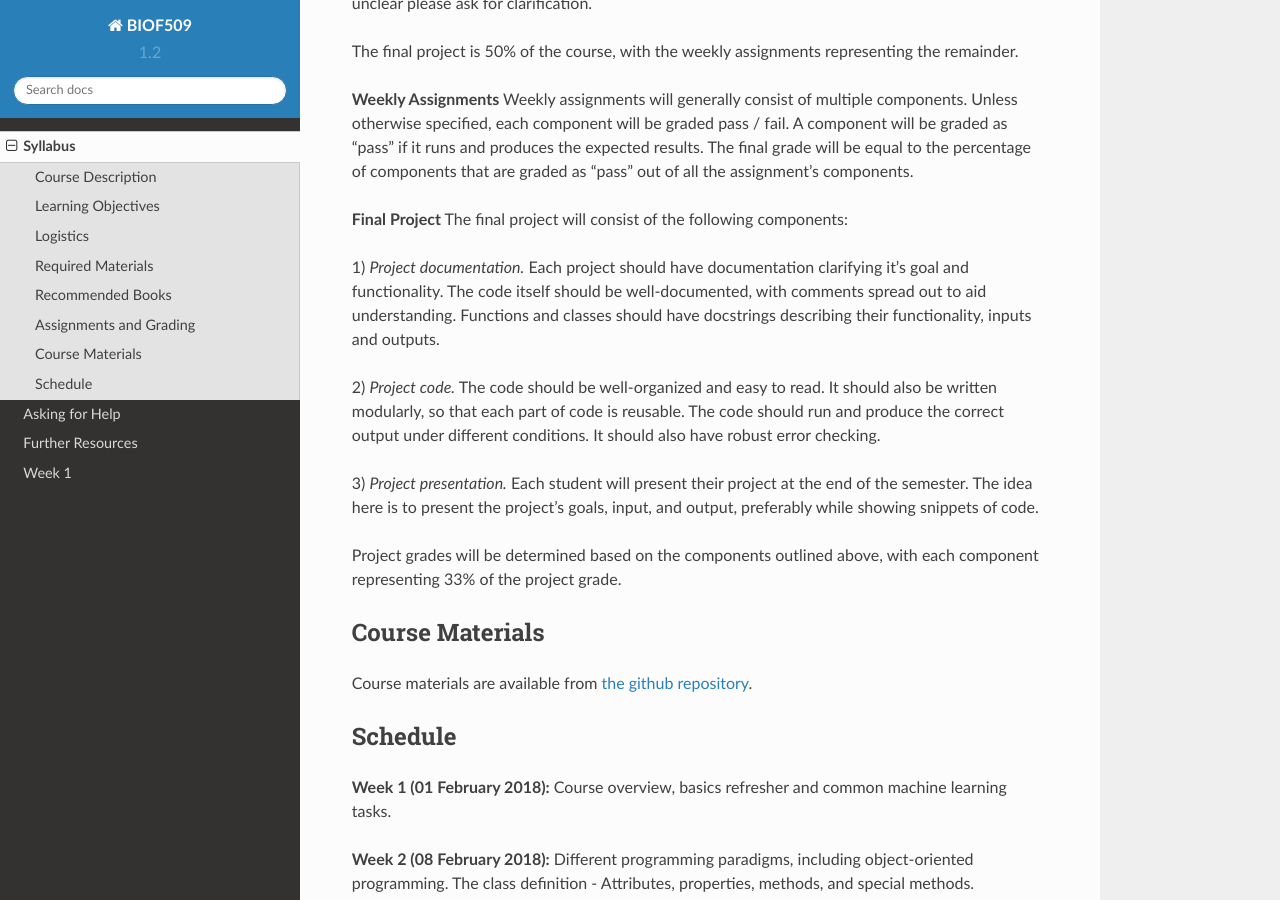
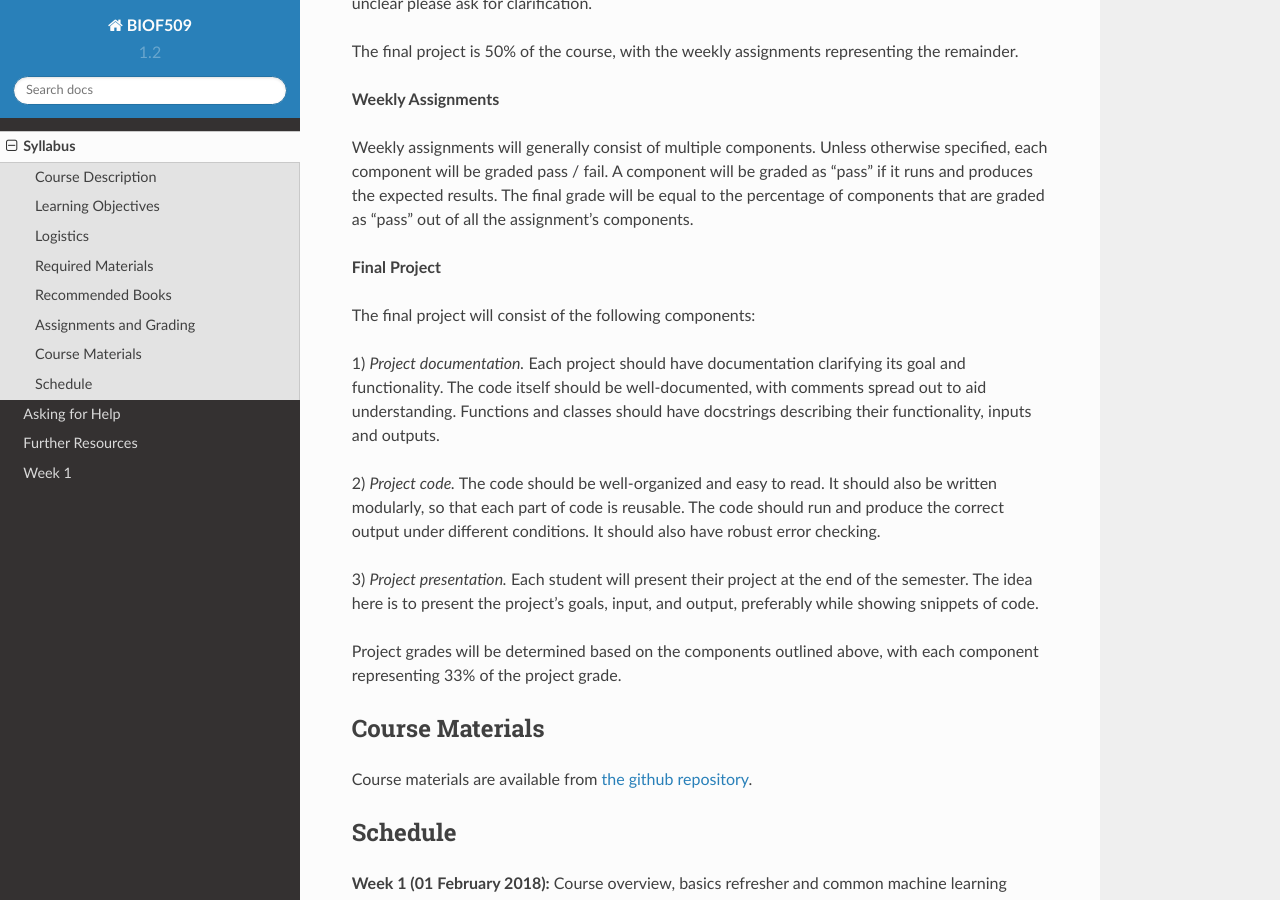
Before and after one commit to biof509/spring2019, a Sphinx documentation site: the page built from docs/syllabus/index.rst, in a window 1280 px wide and 900 px high, scrolled down 2640 px. Built offline with Sphinx 7.4.7 and the Read the Docs theme 2.0.0, drawn with Linux system fonts in a browser that asks for light colours.

Commit message:
Update index.rst

```diff
--- a/docs/syllabus/index.rst
+++ b/docs/syllabus/index.rst
@@ -102,14 +102,16 @@ The emphasis of the course is on learning and mastering the skills covered. It i
 The final project is 50% of the course, with the weekly assignments representing the remainder.
 
 **Weekly Assignments**
+
 Weekly assignments will generally consist of multiple components. Unless otherwise specified, each component will be graded pass / fail. A component will
 be graded as "pass" if it runs and produces the expected results. The final grade will be equal to the percentage of components that are graded as "pass"
 out of all the assignment's components.
 
 **Final Project**
+
 The final project will consist of the following components:
 
-1) *Project documentation.* Each project should have documentation clarifying it's goal and functionality. The code itself should be well-documented,
+1) *Project documentation.* Each project should have documentation clarifying its goal and functionality. The code itself should be well-documented,
 with comments spread out to aid understanding. Functions and classes should have docstrings describing their functionality, inputs and outputs.
 
 2) *Project code.* The code should be well-organized and easy to read. It should also be written modularly, so that each part of code is reusable.
```
